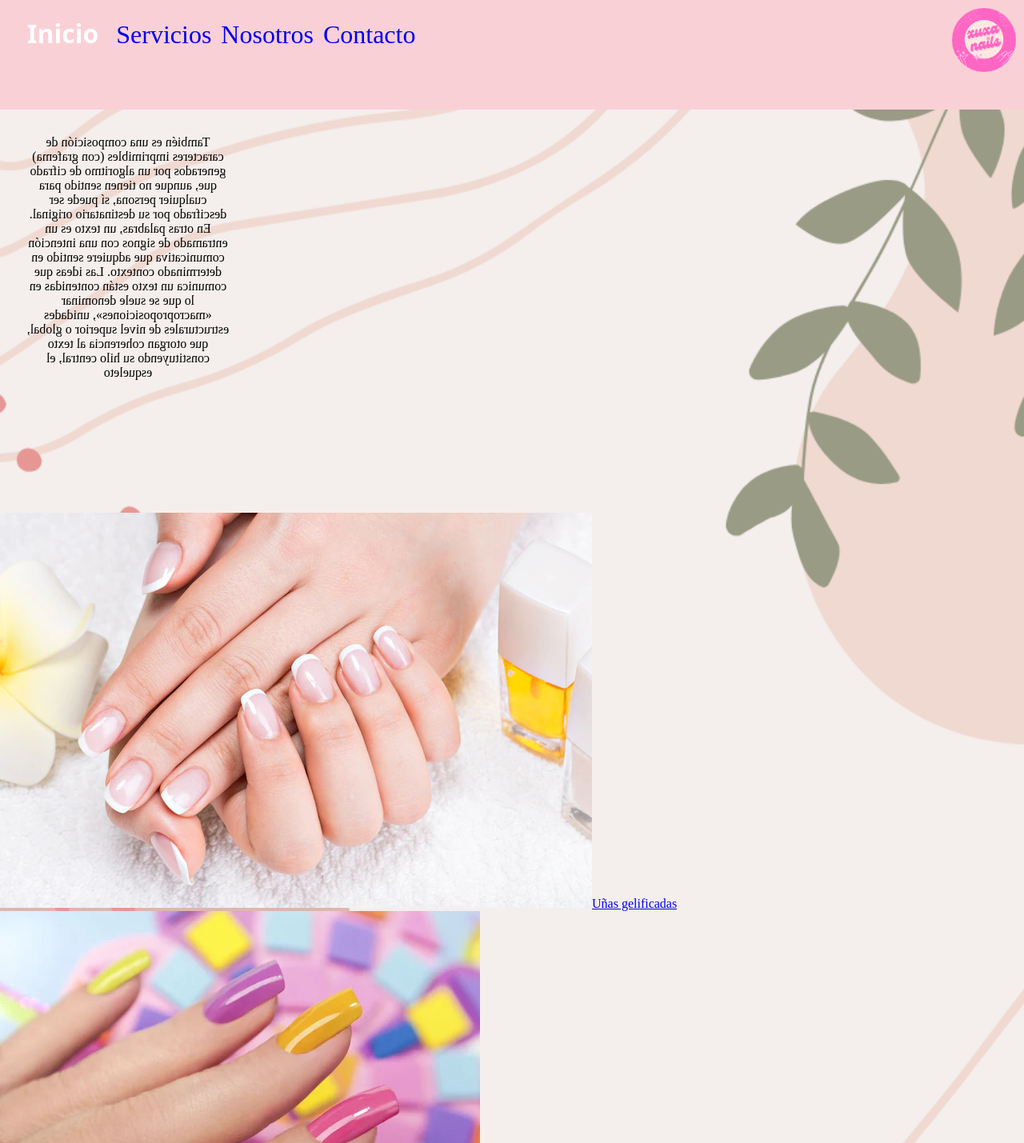
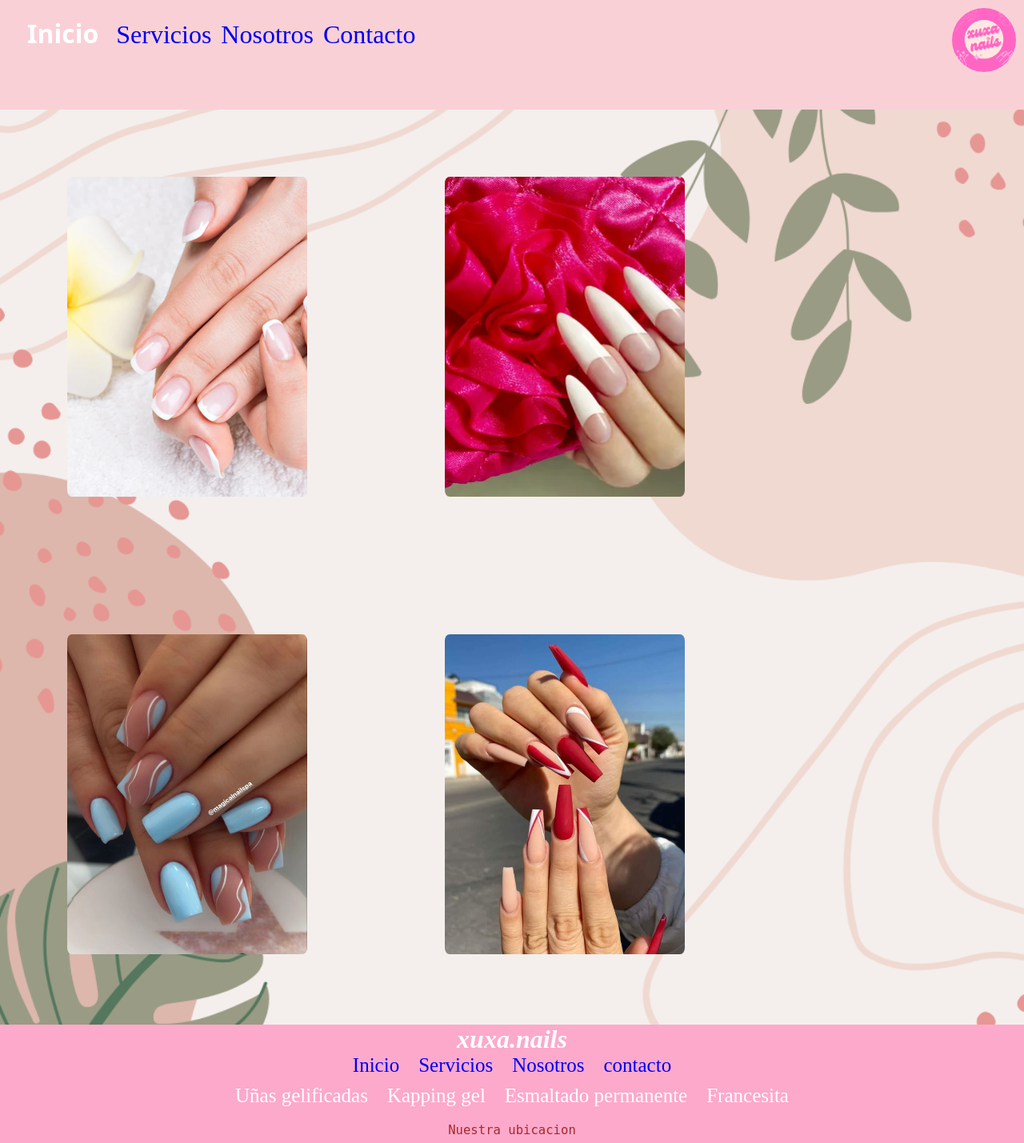
Before and after one commit to arielschinocca/proyecto-xuxa, a PHP site: page /servicios.html in a window 1280 px wide. Shown: the top 1429 px of the page at 80% size. Run offline with PHP 8.4, Linux system fonts and the light colour scheme; some libraries are stand-ins or nearby versions.

Commit message:
cambios en index.servicios

```diff
--- a/servicios.css
+++ b/servicios.css
@@ -430,64 +430,114 @@ h5{
 
 */
 
-/* flip card */
+/*  card */
 
-.cards-grid{
-    display: flex;
-    grid-gap: 80px;
+.card{
+    position: relative;
+    width: 300px;
+    height: 400px;
+    display: inline-block;
+    margin: 84px;
 }
 
-.flip-card{
-    width: 320px;
-    height: 504px;
-    perspective: 2000px;
+.card div{
+    position: absolute;
+    width: 100%;
+    height: 100%;
+    display: flex;
+    align-items: center;
+    justify-content: center;
+    backface-visibility: hidden;
+    transition: 0.5s;
 }
 
-.flip-card-inner{
+.card ul li a{
     position: relative;
-    width: 100%;
-    border-radius: 28px;
-    box-shadow: 0 4px 20px rgba(black, 0.2);
-    transition: all 550ms;;
-    transform-style: preserve-3d;
-    transition-timing-function: cubic-bezier(0.3, 0.7, 1.0, 0.1);
 }
 
-.flip-card:hover .flip-card-inner{
-    transform: rotatey(-180deg);
+.card .front{
+    background-image: url(./uñas4.webp);
+    background-repeat: no-repeat;
+    background-size: cover;
+    border-radius: 2%;
+    transform: perspective(500px) rotateY(0deg);
 }
 
-
-
-
-.flip-card-front .flip-card-back{
-    width: 100%;
-    height: 100%;
-    border-radius: 28px;
-    position: absolute;
-    backface-visibility: hidden;
+.card .back{
+    background-color: rgb(247, 170, 221);
+    transform: perspective(500px) rotateY(180deg);
 }
 
-.flip-card-front{
-    background-position: center;
+.card:hover .front{
+    transform: perspective(500px) rotateY(180deg);
+}
+
+.card:hover .back{
+    transform: perspective(500px) rotateY(360deg);
+}
+
+.card .front2{
+    background-image: url(./uñas7.jpg);
     background-repeat: no-repeat;
     background-size: cover;
+    border-radius: 2%;
+    transform: perspective(500px) rotateY(0deg);
 }
 
-.flip-card-front{
-    display: none;
-    backface-visibility: hidden
+.card .back2{
+    background-color: rgb(247, 170, 221);
+    transform: perspective(500px) rotateY(180deg);
 }
 
-.flip-card-back{
-    text-align: center;
-    display: grid;
-    place-items: center;
-    padding: 32px;
-    transform: rotateY(180deg);
+.card:hover .front2{
+    transform: perspective(500px) rotateY(180deg);
 }
 
+.card:hover .back2{
+    transform: perspective(500px) rotateY(360deg);
+}
 
+.card .front3{
+    background-image: url(./uñas8.jpg);
+    background-repeat: no-repeat;
+    background-size: cover;
+    border-radius: 2%;
+    transform: perspective(500px) rotateY(0deg);
+}
+
+.card .back3{
+    background-color: rgb(247, 170, 221);
+    transform: perspective(500px) rotateY(180deg);
+}
+
+.card:hover .front3{
+    transform: perspective(500px) rotateY(180deg);
+}
+
+.card:hover .back3{
+    transform: perspective(500px) rotateY(360deg);
+}
+
+.card .front4{
+    background-image: url(./uñas9.jpg);
+    background-repeat: no-repeat;
+    background-size: cover;
+    border-radius: 2%;
+    transform: perspective(500px) rotateY(0deg);
+}
+
+.card .back4{
+    background-color: rgb(247, 170, 221);
+    transform: perspective(500px) rotateY(180deg);
+}
+
+.card:hover .front4{
+    transform: perspective(500px) rotateY(180deg);
+}
+
+.card:hover .back4{
+    transform: perspective(500px) rotateY(360deg);
+}
 
 
 
--- a/servicios.html
+++ b/servicios.html
@@ -15,7 +15,7 @@
                 <label for="check" class="ckeckbtn">
                     <i class="fas fa-bars"></i>
                 </label>
-                <img class="img-logo2"src="./img/2.png" width="90" alt="">
+                <img class="img-logo2"src="./2.png" width="90" alt="">
                 <div class="menu">
                     <ul class="list">
                         <li><strong><a class="inicio" href="./index.html">Inicio</a></strong></li>
@@ -35,7 +35,7 @@
             <!-- mian 1 inicio -->
 
             <main class="main">
-            <img class="img-logo"src="./img/2.png" width="90" alt="">
+            <img class="img-logo"src="./2.png" width="90" alt="">
                 <nav class="nav-encabezado">
                     <div class="div-header">
                         <div class="div-lista-header">
@@ -59,25 +59,50 @@
             </main>
     </header>
     <section>
-    <div class="cards-grid">
-        <div class="flip-card">
-            <div class="flip-card-inner">
-                <div class="flip-card-front" style="background-image: url(./img/uñas3..jpg)">
+            <div class="card">
+                <div class="front">
+                    <ul>
+                        <li><a href="#"></a></li>
+                    </ul>
                 </div>
-                <div class="flip-card-back">
-También es una composición de caracteres imprimibles (con grafema) generados por un algoritmo de cifrado que, aunque no tienen sentido para cualquier persona, sí puede ser descifrado por su destinatario original. En otras palabras, un texto es un entramado de signos con una intención comunicativa que adquiere sentido en determinado contexto.
-Las ideas que comunica un texto están contenidas en lo que se suele denominar «macroproposiciones», unidades estructurales de nivel superior o global, que otorgan coherencia al texto constituyendo su hilo central, el esqueleto
+                <div class="back">
+                    <h2>uñas en gel</h2>
                 </div>
             </div>
-        </div>
-    </div>
+
+            <div class="card">
+                <div class="front2">
+                    <ul>
+                        <li><a href="#"></a></li>
+                    </ul>
+                </div>
+                <div class="back2">
+                    <h2>Kapping gel</h2>
+                </div>
+            </div>
+
+            <div class="card">
+                <div class="front3">
+                    <ul>
+                        <li><a href="#"></a></li>
+                    </ul>
+                </div>
+                <div class="back3">
+                    <h2>Esmaltado permanente</h2>
+                </div>
+            </div>
+
+            <div class="card">
+                <div class="front4">
+                    <ul>
+                        <li><a href="#"></a></li>
+                    </ul>
+                </div>
+                <div class="back4">
+                    <h2>Francesita</h2>
+                </div>
+            </div>
 </section>
-    <ul class="galeriaServicios">
-        <li><a href="#imgModal4"><img class="img-gal" src="./img/uñas4.webp" >Uñas gelificadas</a></li>
-        <li><a href="#imgModal5"><img class="img-gal" src="./img/uñas5.jpg" >Kapping gel</a></li>
-        <li><a href="#imgModal6"><img class="img-gal" src="./img/uñas6.jpg" >Esmaltado permanente</a></li>
-        <li><a href="#imgModal7"><img class="img-gal" src="./img/uñas7.jpg" >Francesita</a></li>
-    </ul>
 
     <footer >
         <h5 class="h5-footer"> xuxa.nails</h5>
```
